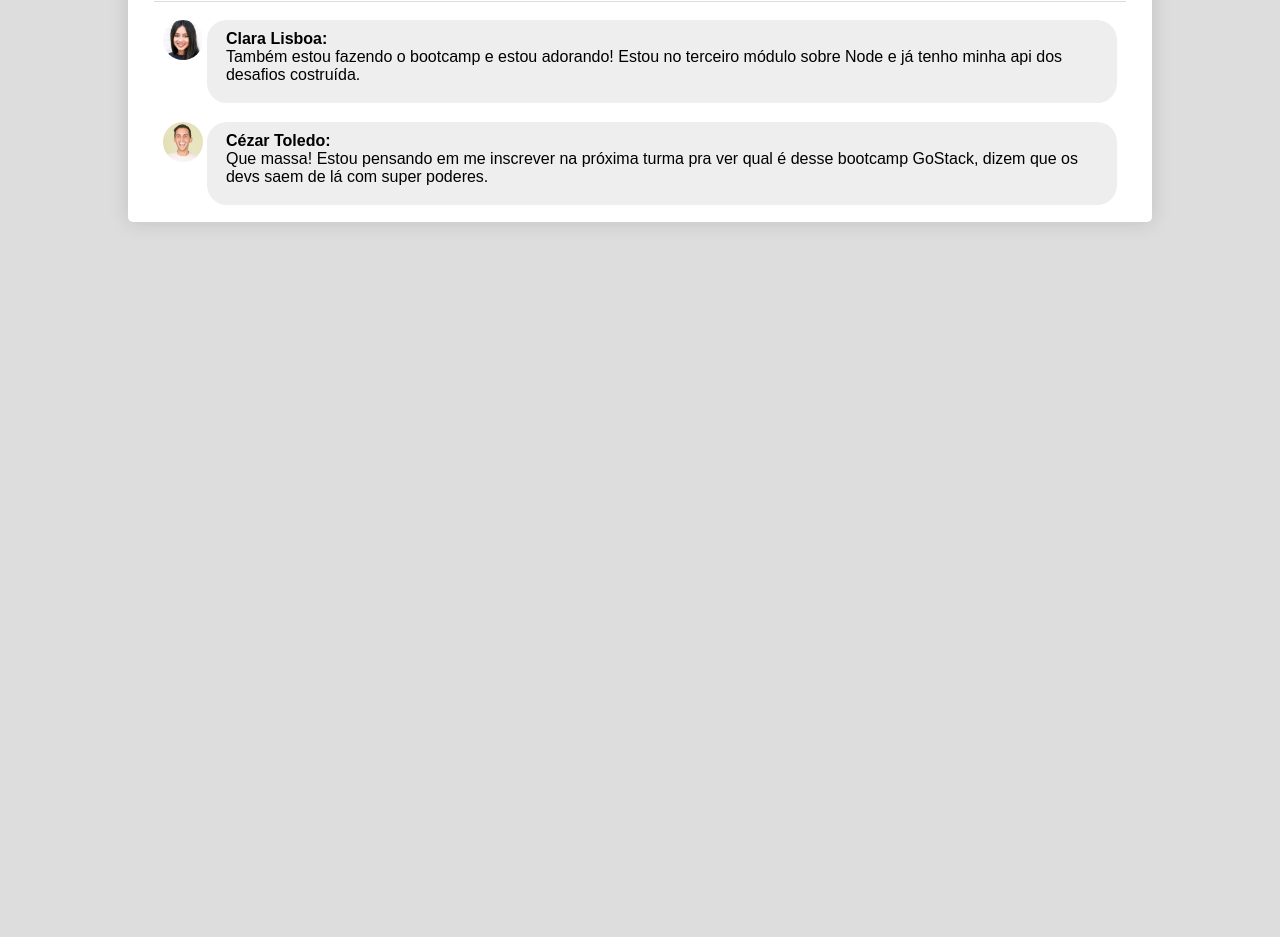
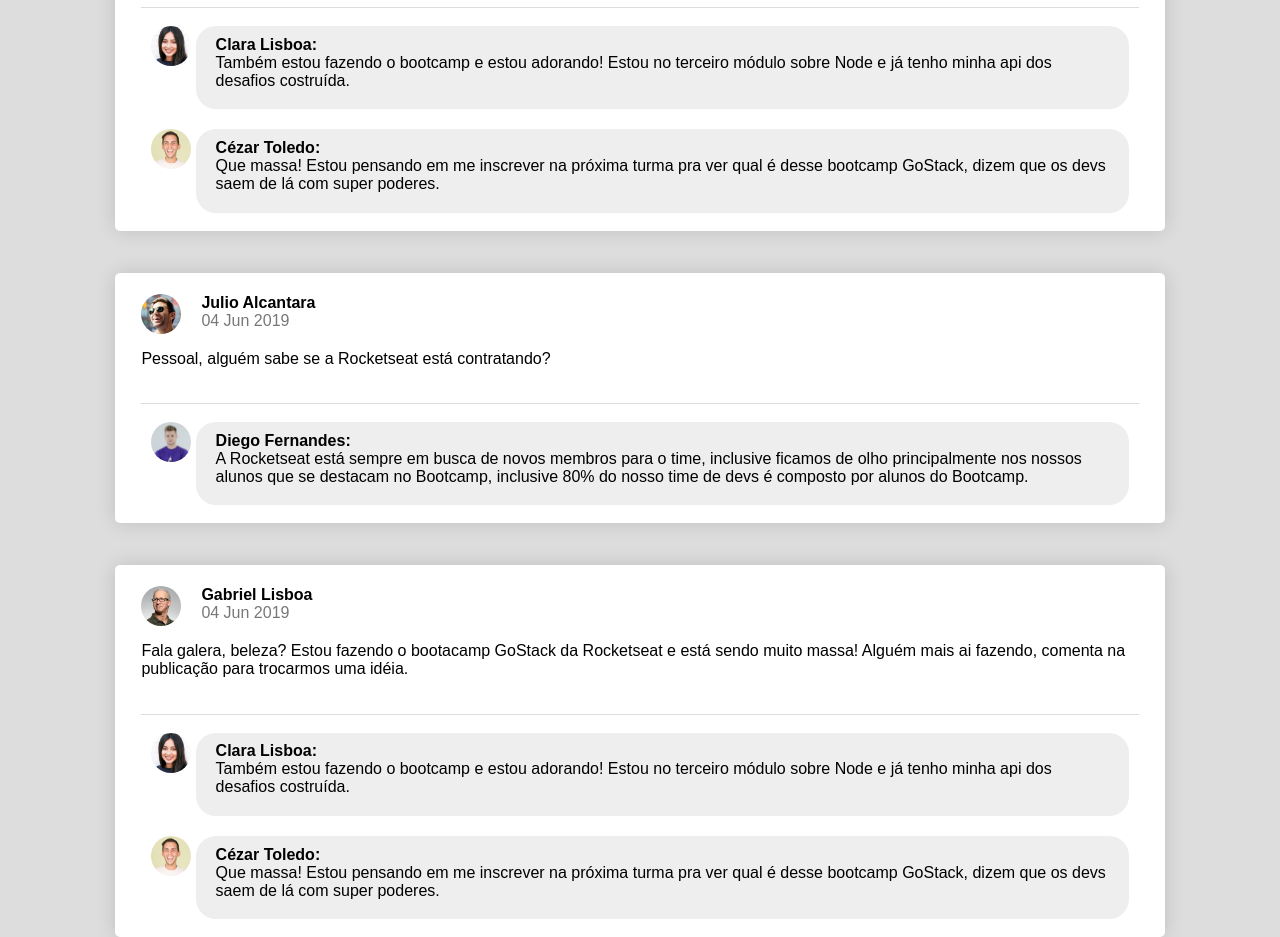
Before and after one commit to henrique010/feed-facebook, a React app: page / in a window 1280 px wide. Shown: the part 540-1477 px from the top of the page. Before the commit the page ends 800 px from the top, so only its background shows below. Built offline with nearby package versions, Linux system fonts and the light colour scheme.

Commit message:
adjustements to css added

```diff
--- a/src/components/Post/styles.css
+++ b/src/components/Post/styles.css
@@ -1,7 +1,7 @@
 .container-post {
   display: flex;
   flex-direction: column;
-  min-width: 60%;
+  min-width: 100%;
   max-height: 100%;
   margin-top: 4%;
   background-color: #FFF;
@@ -10,7 +10,7 @@
 }
 
 .container-post header {
-  width: 95%;
+  max-width: 95%;
   padding-top: 2%;
   padding-bottom: 3%;
   display: flex;
--- a/src/components/PostList/index.js
+++ b/src/components/PostList/index.js
@@ -59,6 +59,52 @@
             content: "Que massa! Estou pensando em me inscrever na próxima turma pra ver qual é desse bootcamp GoStack, dizem que os devs saem de lá com super poderes."
           },
         ]
+      },
+      {
+        id: 3,
+        author: {
+          name: "Julio Alcantara",
+          avatar: profile,
+        },
+        date: "04 Jun 2019",
+        content: "Pessoal, alguém sabe se a Rocketseat está contratando?",
+        comments: [
+          {
+            id: 1,
+            author: {
+              name: "Diego Fernandes",
+              avatar: profile2,
+            },
+            content: "A Rocketseat está sempre em busca de novos membros para o time, inclusive ficamos de olho principalmente nos nossos alunos que se destacam no Bootcamp, inclusive 80% do nosso time de devs é composto por alunos do Bootcamp."
+          },
+        ]
+      },
+      {
+        id: 4,
+        author: {
+          name: "Gabriel Lisboa",
+          avatar: profile3,
+        },
+        date: "04 Jun 2019",
+        content: "Fala galera, beleza? \n Estou fazendo o bootacamp GoStack da Rocketseat e está sendo muito massa! Alguém mais ai fazendo, comenta na publicação para trocarmos uma idéia.",
+        comments: [
+          {
+            id: 1,
+            author: {
+              name: "Clara Lisboa",
+              avatar: profile4,
+            },
+            content: "Também estou fazendo o bootcamp e estou adorando! Estou no terceiro módulo sobre Node e já tenho minha api dos desafios costruída."
+          },
+          {
+            id: 2,
+            author: {
+              name: "Cézar Toledo",
+              avatar: profile5,
+            },
+            content: "Que massa! Estou pensando em me inscrever na próxima turma pra ver qual é desse bootcamp GoStack, dizem que os devs saem de lá com super poderes."
+          },
+        ]
       }
     ]
   }
--- a/src/components/PostList/styles.css
+++ b/src/components/PostList/styles.css
@@ -1,6 +1,6 @@
 .post-list-conatiner {
   display: flex;
-  max-width: 80%;
+  max-width: 82%;
   min-height: 90%;
   flex-direction: column;
   align-items: center;
```
